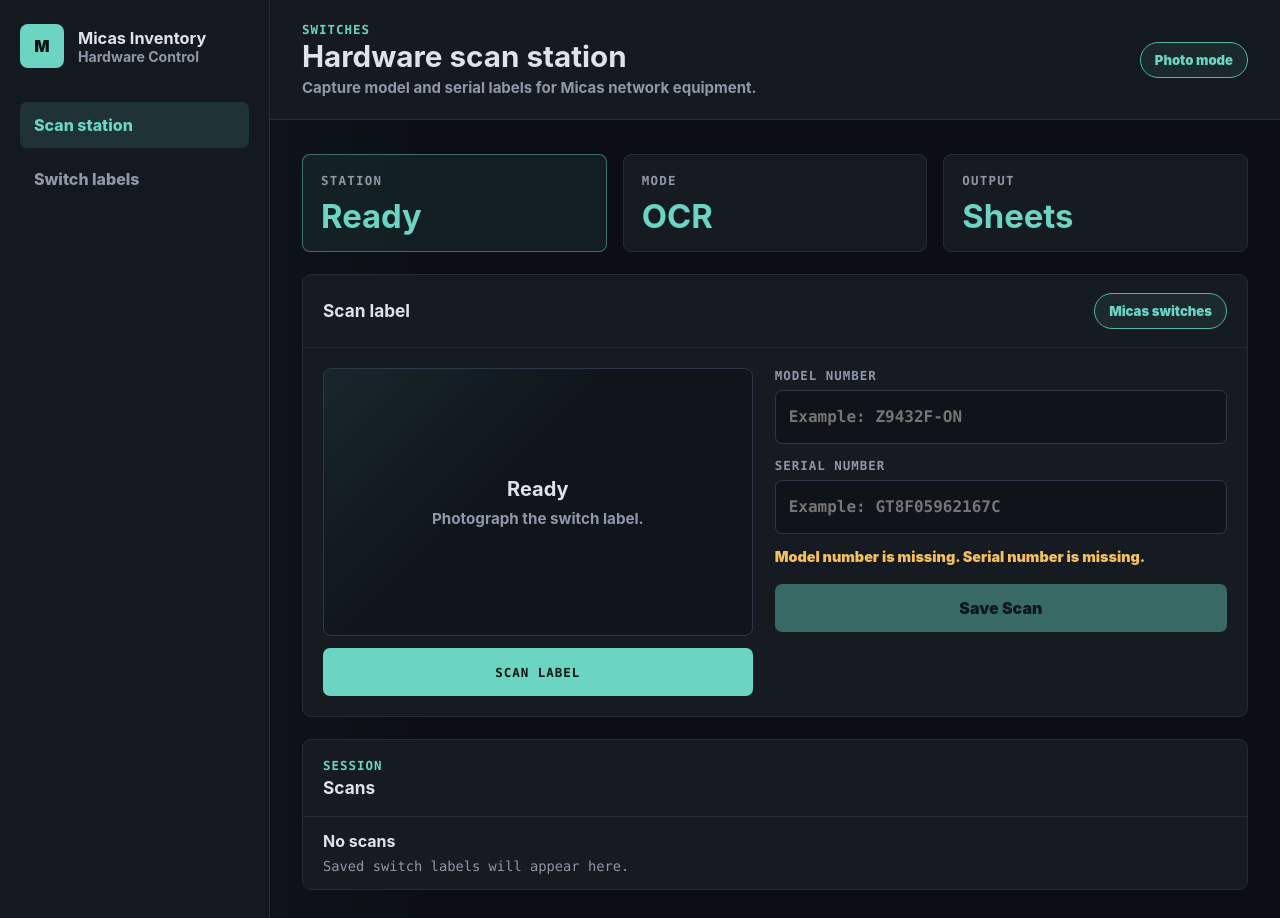
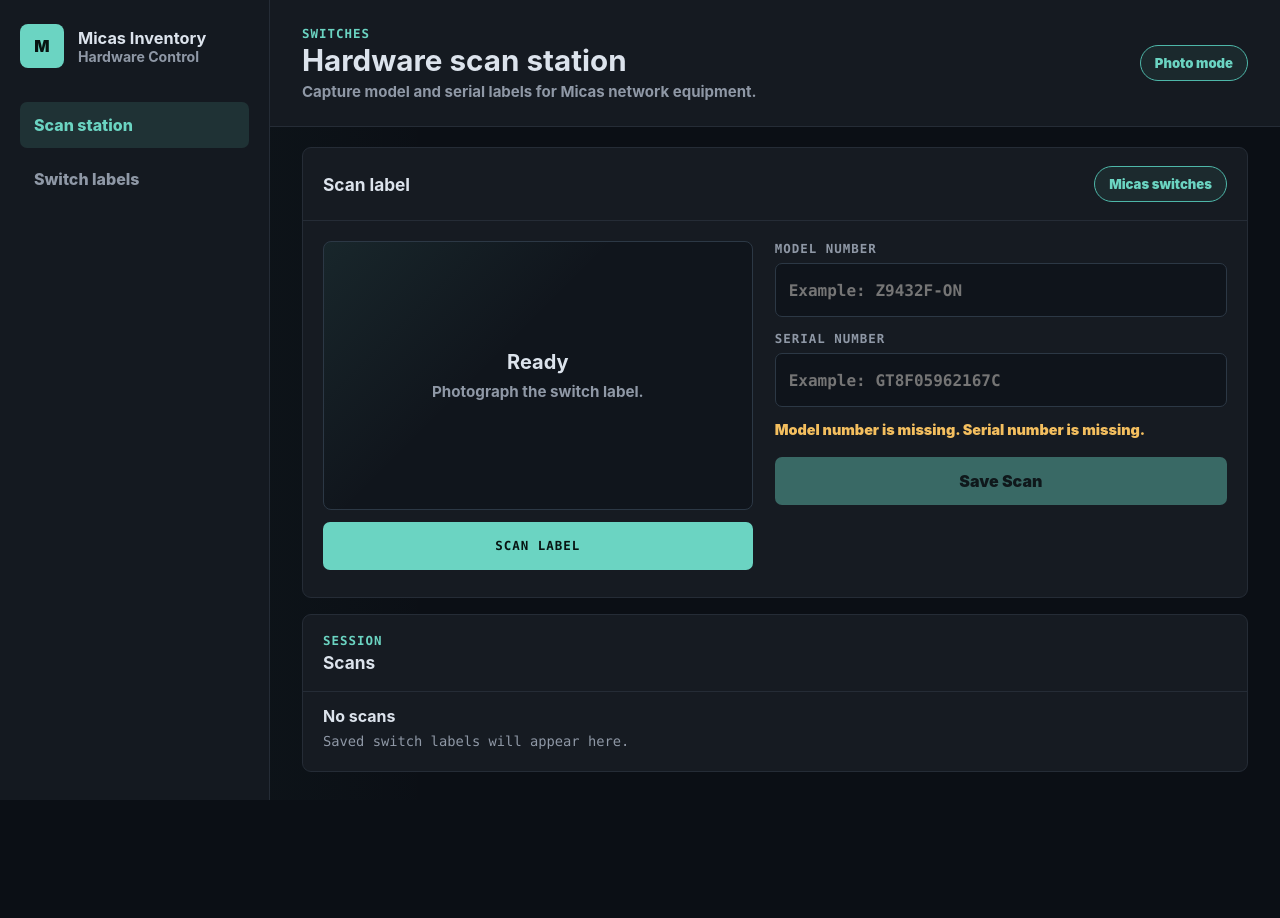
Before and after one commit to vihpol/automatic-scanner, a website: page public/index.html in a window 1280 px wide. After the commit the page ends 800 px from the top, so only its background shows below. Drawn offline with Linux system fonts and the light colour scheme.

Commit message:
Remove scan station status cards

```diff
--- a/public/index.html
+++ b/public/index.html
@@ -32,21 +32,6 @@
           </div>
           <span class="status-pill" id="supportStatus">Photo mode</span>
         </header>
-
-        <section class="metrics-grid" aria-label="Scan state">
-          <div class="metric-card active">
-            <span>Station</span>
-            <strong>Ready</strong>
-          </div>
-          <div class="metric-card">
-            <span>Mode</span>
-            <strong>OCR</strong>
-          </div>
-          <div class="metric-card">
-            <span>Output</span>
-            <strong>Sheets</strong>
-          </div>
-        </section>
 
         <section class="scanner-panel" aria-labelledby="page-title">
           <div class="panel-heading">
--- a/public/styles.css
+++ b/public/styles.css
@@ -105,7 +105,7 @@
 
 .app-shell {
   display: grid;
-  gap: 22px;
+  gap: 16px;
   padding: 22px 32px 28px;
 }
 
@@ -115,7 +115,7 @@
   justify-content: space-between;
   gap: 18px;
   border-bottom: 1px solid var(--line);
-  margin: -22px -32px 12px;
+  margin: -22px -32px 4px;
   padding: 22px 32px;
   background: #151a21;
 }
@@ -165,43 +165,6 @@
   font-weight: 900;
   padding: 9px 14px;
   white-space: nowrap;
-}
-
-.metrics-grid {
-  display: grid;
-  grid-template-columns: repeat(3, minmax(0, 1fr));
-  gap: 16px;
-}
-
-.metric-card {
-  min-height: 96px;
-  border: 1px solid var(--line);
-  border-radius: 8px;
-  background: var(--panel);
-  padding: 18px;
-}
-
-.metric-card.active {
-  border-color: rgba(107, 212, 194, 0.45);
-  background: rgba(107, 212, 194, 0.08);
-}
-
-.metric-card span {
-  display: block;
-  color: var(--muted);
-  font-family: ui-monospace, SFMono-Regular, Menlo, Monaco, Consolas, "Liberation Mono", monospace;
-  font-size: 0.78rem;
-  font-weight: 900;
-  letter-spacing: 0.1em;
-  text-transform: uppercase;
-}
-
-.metric-card strong {
-  display: block;
-  color: var(--accent);
-  font-size: 2.05rem;
-  line-height: 1;
-  margin-top: 12px;
 }
 
 .scanner-panel,
@@ -421,17 +384,7 @@
     padding: 16px 12px;
   }
 
-  .metrics-grid,
   .station-grid {
     grid-template-columns: 1fr;
   }
-
-  .metrics-grid {
-    gap: 10px;
-  }
-
-  .metric-card {
-    min-height: 78px;
-    padding: 14px;
-  }
 }
```
